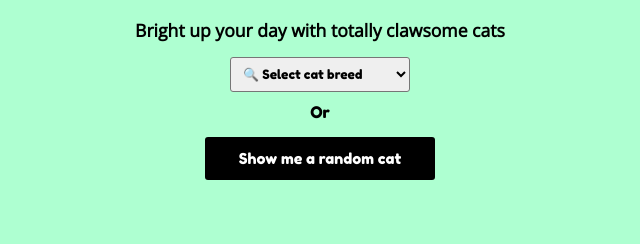
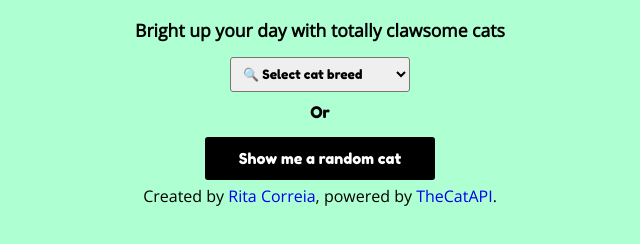
Before and after one commit to ritaxcorreia/meowlicious, a plain HTML site: page index.html in a window 1280 px wide. Shown: the part 198-442 px from the top of the page, without its empty margins (320-960 px from the left). Drawn offline with nearby package versions, Linux system fonts and the light colour scheme; no server answers.

Commit message:
Update index.html

```diff
--- a/index.html
+++ b/index.html
@@ -30,7 +30,6 @@
             </div>
         </div>
 
-
         <div class="spinner">🐱</div>
     </div>
 
@@ -49,7 +48,7 @@
         </div>
     </div>
 
-
+    <footer class="footer">Created by <a href="http://ritacorreia.co/">Rita Correia</a>, powered by <a href="https://thecatapi.com/">TheCatAPI</a>.</footer>
 
     <script src="./cats.js"></script>
 </body>
```
